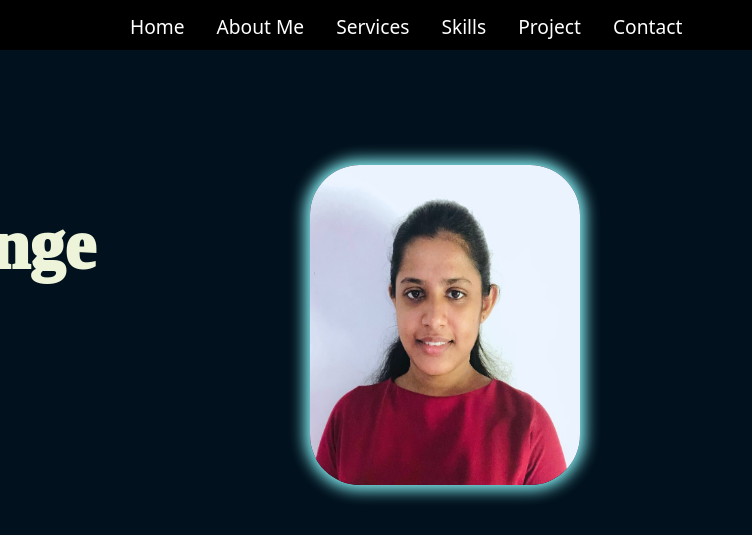
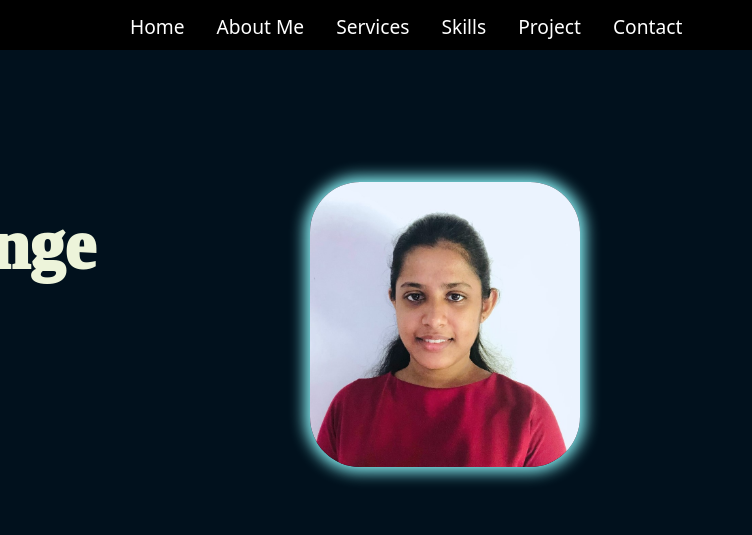
Before and after one commit to NirmaniLiyanage/portfolio-website, a plain HTML site: page index.html in a window 1280 px wide. Shown: the top 535 px of the page, 528-1280 px from the left. Drawn offline with nearby package versions, Linux system fonts and the light colour scheme; some packages are replaced by stand-ins of ours; a script that the page names is missing.

Commit message:
Update index.html

```diff
--- a/index.html
+++ b/index.html
@@ -65,7 +65,7 @@
             </div>
 
             <div class="col-md-5 d-flex justify-content-center align-items-center">
-                <img class="my-image" src="img/image.jpg" alt="My Photo" height="320px" width="270px" />
+                <img class="my-image" src="img/image.jpg" alt="My Photo" height="285px" width="270px" />
             </div>
         </div>
         <!-- introduction end -->
```
